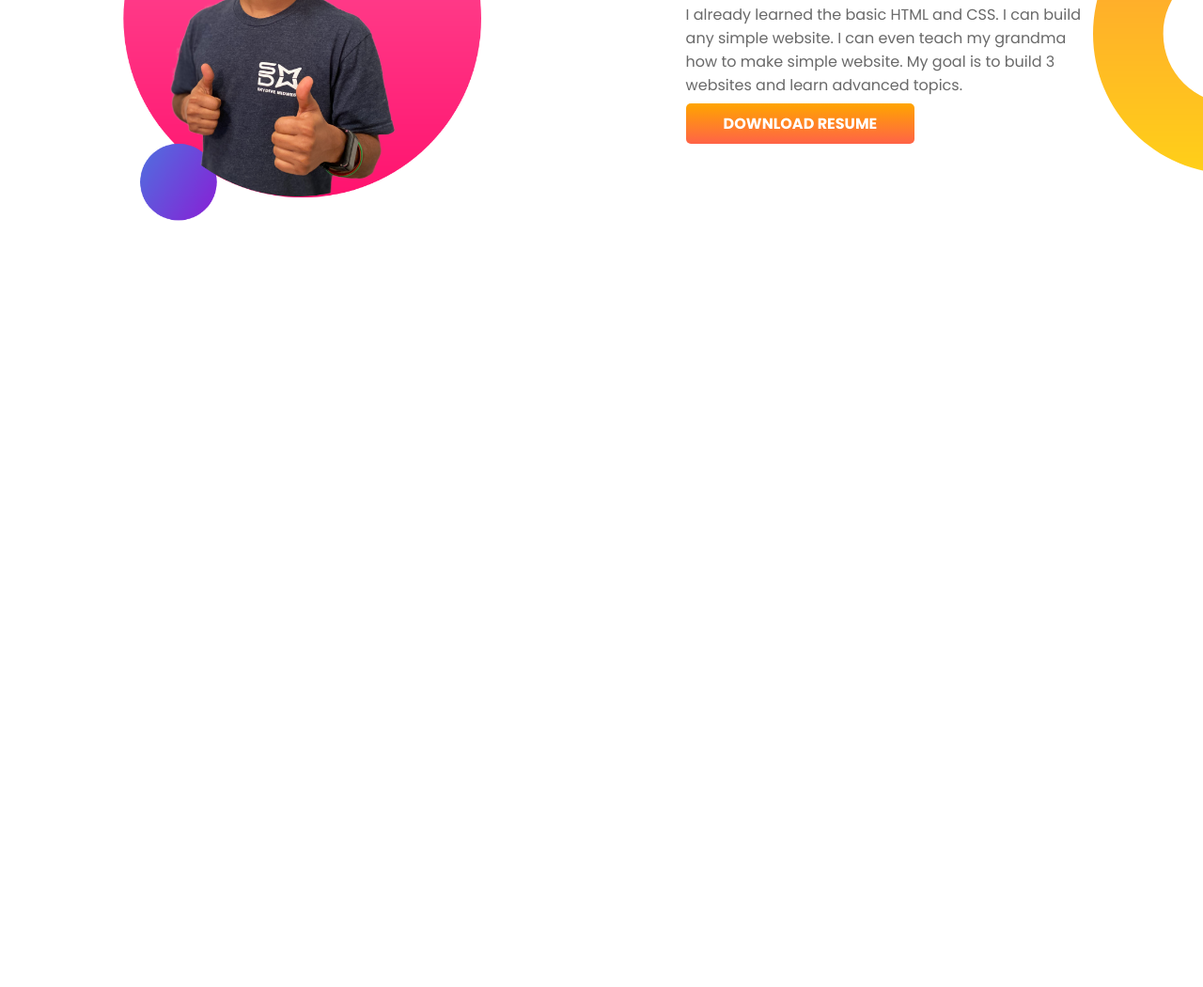
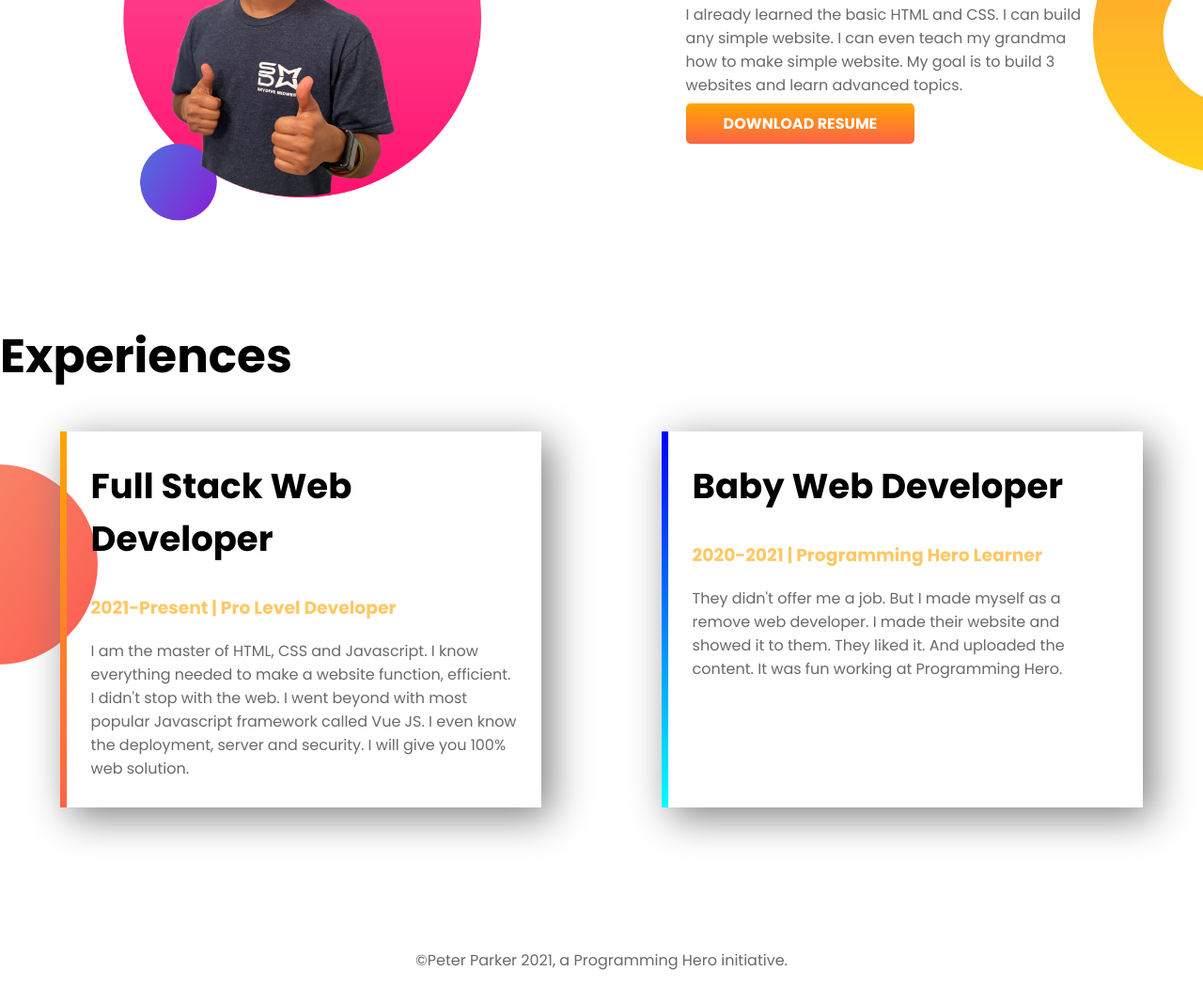
Before and after one commit to SM-Ridoy/portfolio, a plain HTML site: page index.html in a window 1280 px wide. Shown: the part 734-1784 px from the top of the page at 94% size. Before the commit the page ends 1076 px from the top, so only its background shows below. Drawn offline with Linux system fonts and the light colour scheme.

Commit message:
Portfolio complete

```diff
--- a/index.html
+++ b/index.html
@@ -10,7 +10,7 @@
 </head>
 
 <body>
-    <section class="header">
+    <section class="header flexible-container">
         <div class="header-width">
             <h1>Wellcome to</h1>
             <h1> <span class="orange-color">Peter Paeker</span> World!</h1>
@@ -28,7 +28,7 @@
     </section>
 
 
-    <section class="dream">
+    <section class="dream flexible-container">
         <div class="dream-width">
             <img src="images/jhankar2.png" alt="">
         </div>
@@ -42,6 +42,31 @@
         </div>
     </section>
 
+    <section class="ex-area">
+        <h1>Experiences</h1>
+
+        <div class="flexible-container">
+            <div id="ex-border-1" class="ex-width ex-devloper">
+                <h2>Full Stack Web Developer</h2>
+                <h3 class="orange-color">2021-Present | Pro Level Developer</h3>
+                <p>I am the master of HTML, CSS and Javascript. I know everything needed to make a website function,
+                    efficient. I didn't stop with the web. I went beyond with most popular Javascript framework called
+                    Vue
+                    JS. I even know the deployment, server and security. I will give you 100% web solution.</p>
+            </div>
+
+            <div id="ex-border-2" class="ex-width ex-devloper">
+                <h2>Baby Web Developer</h2>
+                <h3 class="orange-color">2020-2021 | Programming Hero Learner</h3>
+                <p>They didn't offer me a job. But I made myself as a remove web developer. I made their website and
+                    showed
+                    it to them. They liked it. And uploaded the content. It was fun working at Programming Hero.</p>
+            </div>
+        </div>
+
+    </section>
+    <p id="copy">&copy;Peter Parker 2021, a Programming Hero initiative.</p>
+
 
 </body>
 
--- a/style.css
+++ b/style.css
@@ -12,10 +12,11 @@ h1{
 h2{
     font-size: 40px;
 }
-section{
+.flexible-container{
     display: flex;
     margin-bottom: 100px;
 }
+
 .btn {
 	background-image: linear-gradient(orange,tomato);
 	padding: 10px 40px;
@@ -72,3 +73,44 @@ section{
 .dream-width img{
     width: 100%;
 }
+
+/*-------Exprience-------*/
+
+.ex-area{
+    background-image: url(images/exp-bg.png);
+    background-repeat: no-repeat;
+    background-position: left;
+
+}
+.ex-width{
+    width: 50%;
+    float: left;
+    padding: 0 2%;
+}
+.ex-width h2{
+    font-size: 37px;
+}
+.ex-devloper{
+    box-shadow: 10px 10px 40px gray;
+    width: 50%;
+    margin: 0 5%;
+    height: 400px;
+    width: 500px;
+}
+#ex-border-1{
+    border-left: 7px solid;
+    border-image: linear-gradient(orange,tomato);
+    border-image-slice: 1;
+}
+#ex-border-2{
+    border-left: 7px solid;
+    border-image: linear-gradient(blue,cyan);
+    border-image-slice: 1;
+}
+
+/*-------Copyright--------*/
+
+#copy{
+    text-align: center;
+    padding-top: 50px;
+}
```
